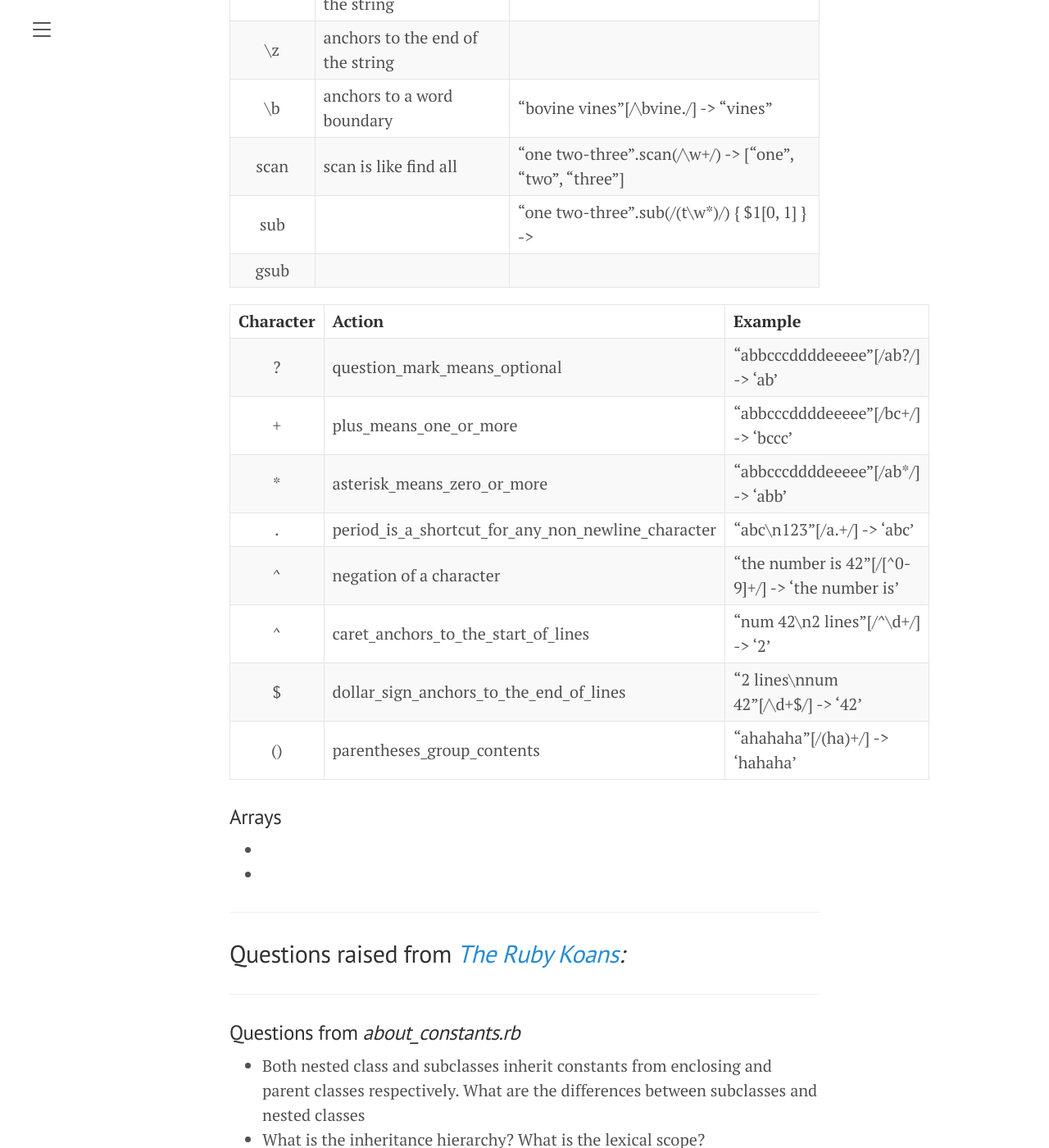
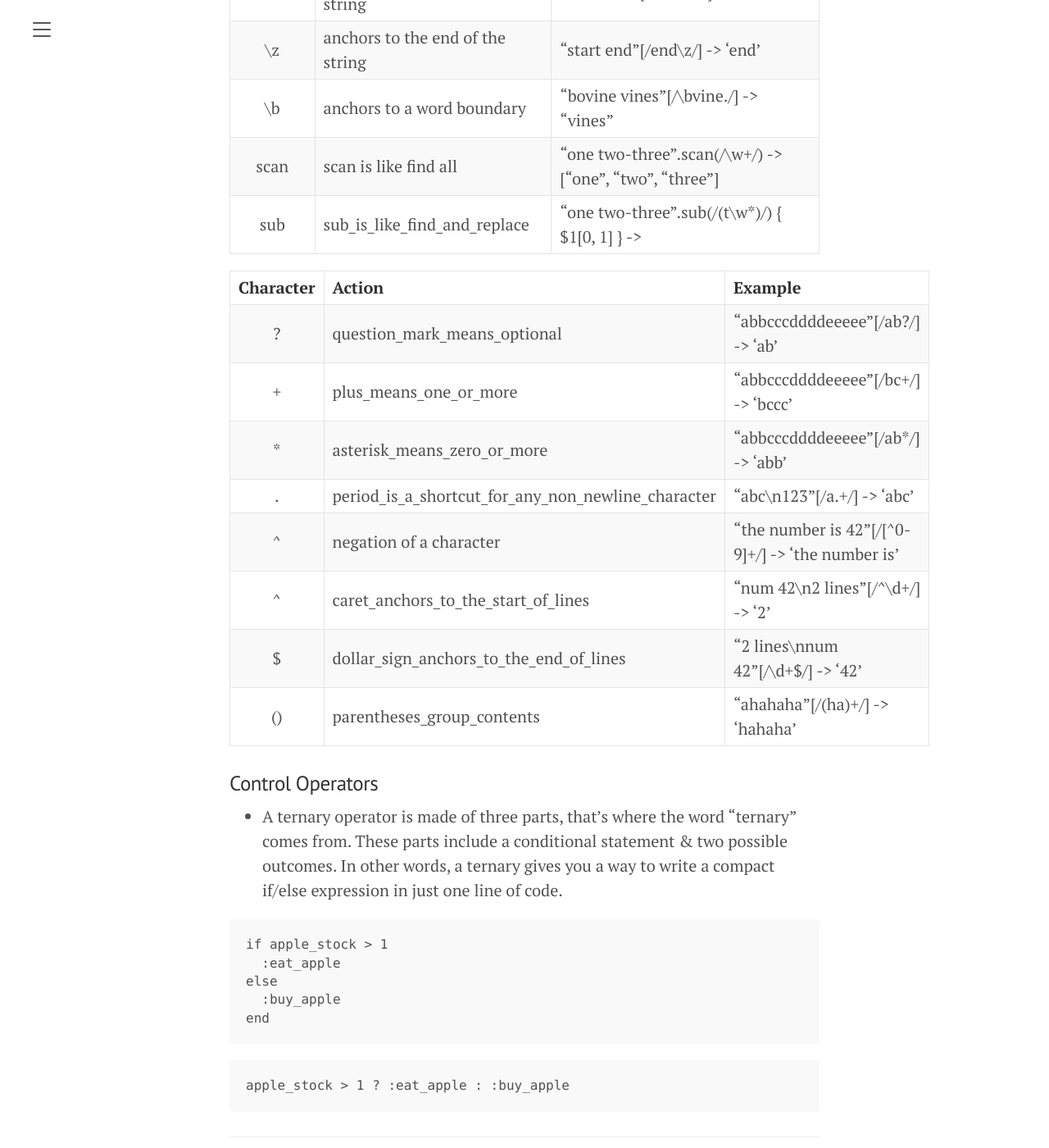
Before and after one commit to KevinDelaFuente/til, a Jekyll site: the page built from _posts/2022-04-03-Second Day on the Path to Enlightenment.md, in a window 1280 px wide and 1400 px high, scrolled down 925 px. Shown: the whole window at 82% size. Built offline with Jekyll 4.4.1, drawn with Linux system fonts in a browser that asks for light colours; some of the changed text lies outside the part shown.

Commit message:
Update 2022-04-03-Second Day on the Path to Enlightenment.md

````diff
--- a/_posts/2022-04-03-Second Day on the Path to Enlightenment.md
+++ b/_posts/2022-04-03-Second Day on the Path to Enlightenment.md
@@ -13,17 +13,16 @@ title:  "Second Day on the Path to Ruby Enlightenment"
 
   | **Shortcut** | **Meaning** | **Example** |
   |:----------:|:--------------|:------|
-  | \d | a digit ||
-  | \s | a whitespace including \t and \n ||
+  | \d | a digit | "the number is 42"[/\d+/] -> '42' |
+  | \s | a whitespace including \t and \n | "space: \t\n"[/\s+/] -> " \t\n"|
   | \n | a return ||
   | \t | a tab ||
-  | \w | a word including _ and digits ||
-  | \A | anchors to the start of the string ||
-  | \z | anchors to the end of the string ||
+  | \w | a word including _ and digits | "variable_1 = 42"[/\w+/] -> 'variable_1' |
+  | \A | anchors to the start of the string | "start end"[/\Astart/] -> 'start' |
+  | \z | anchors to the end of the string | "start end"[/end\z/] -> 'end' |
   | \b | anchors to a word boundary | "bovine vines"[/\bvine./] -> "vines" |
   | scan | scan is like find all | "one two-three".scan(/\w+/) -> ["one", "two", "three"] |
-  | sub | | "one two-three".sub(/(t\w*)/) { $1[0, 1] } ->
-  | gsub | |
+  | sub | sub_is_like_find_and_replace | "one two-three".sub(/(t\w*)/) { $1[0, 1] } -> |
 
   | **Character** | **Action** | **Example** |
   |:-------------:|:-----------|:------|
@@ -38,9 +37,20 @@ title:  "Second Day on the Path to Ruby Enlightenment"
 
 
 
-### Arrays
-  -
-  -
+### Control Operators
+  - A ternary operator is made of three parts, that’s where the word “ternary” comes from. These parts include a conditional statement & two possible outcomes. In other words, a ternary gives you a way to write a compact if/else expression in just one line of code.
+
+```
+if apple_stock > 1
+  :eat_apple
+else
+  :buy_apple
+end
+```
+
+```
+apple_stock > 1 ? :eat_apple : :buy_apple
+```
 
 
 ---
````
